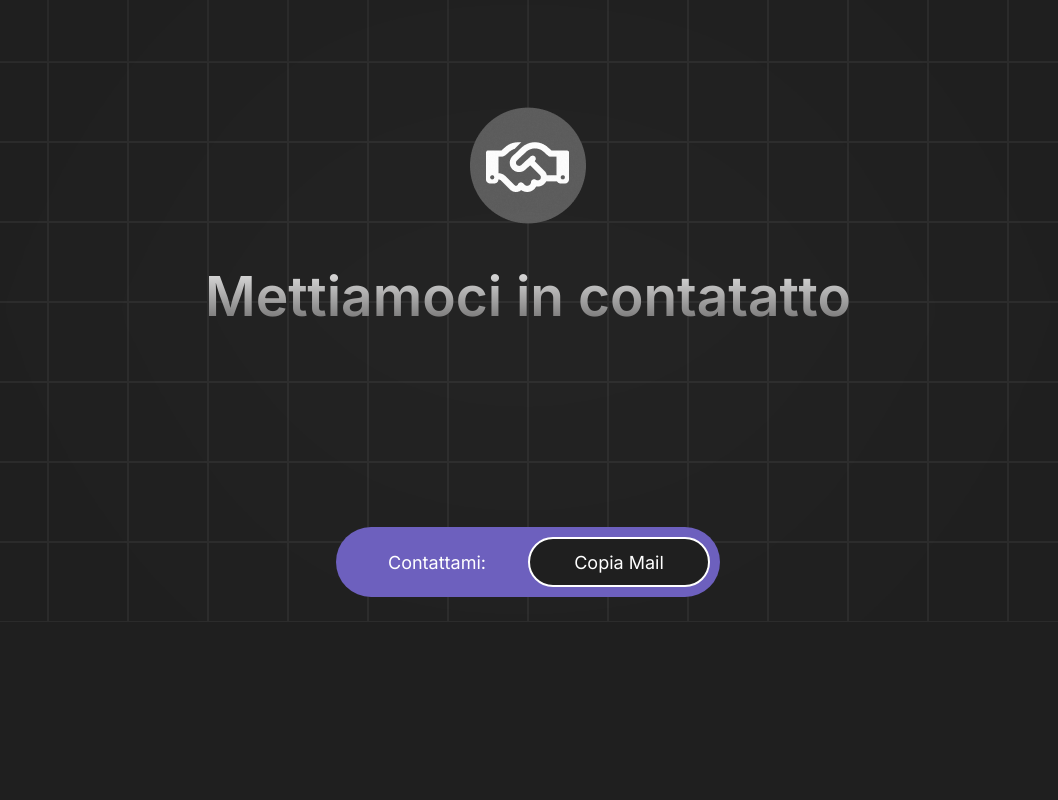
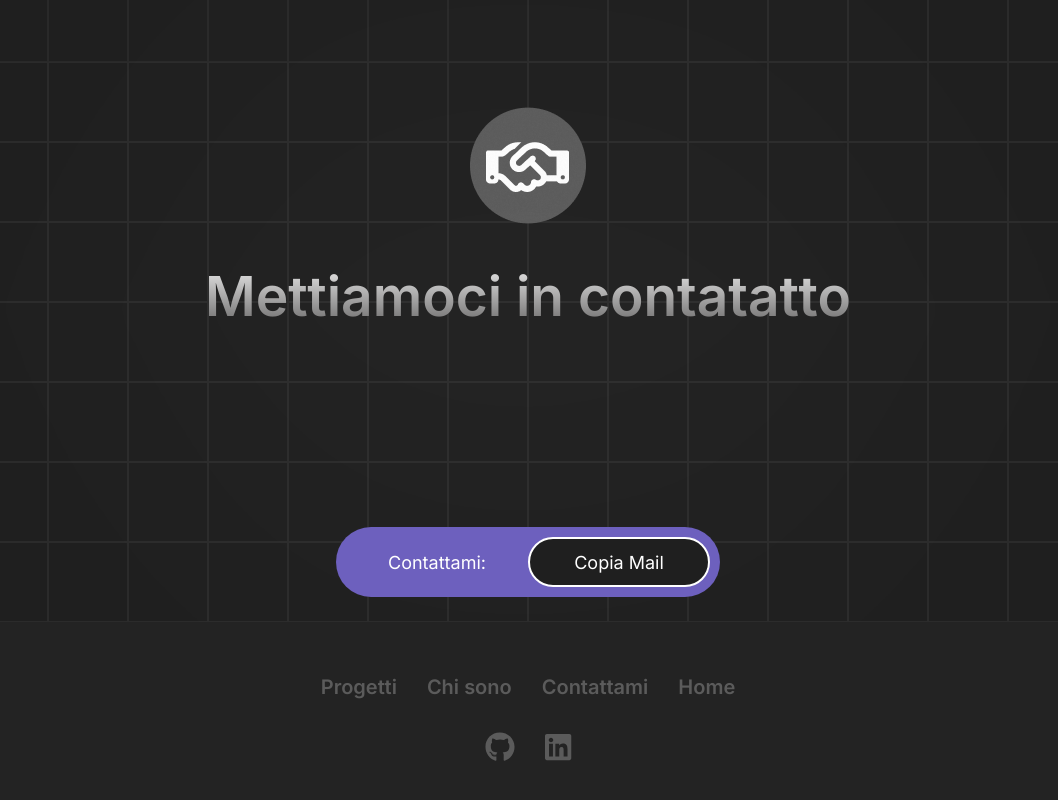
Before and after one commit to giacomofigus/portfolio, a Vue app: page / in a window 1280 px wide. Shown: the part 2578-3378 px from the top of the page, without its empty margins (112-1170 px from the left). Before the commit the page ends 3200 px from the top, so only its background shows below. Built offline with nearby package versions, Linux system fonts and the light colour scheme.

Commit message:
feat: footer

```diff
--- a/src/components/AppFooter.vue
+++ b/src/components/AppFooter.vue
@@ -1,12 +1,60 @@
 <script>
-
+    export default{
+        name: "AppFooter"
+    }
 </script>
 
 <template>
+    <div class="footer">
+        <ul>
+            <li>
+                <a href="#progetti">Progetti</a>
+            </li>
+            <li>
+                <a href="#chi-sono">Chi sono</a>
+            </li>
+            <li>
+                <a href="#contattami">Contattami</a>
+            </li>
+            <li>Home</li>
+        </ul>
 
-
+        <div>
+            <a href="https://github.com/giacomofigus">
+                <fa class="icon" :icon="['fab', 'github']" />
+            </a>
+            <a href="https://github.com/giacomofigus">
+                <fa class="icon" :icon="['fab', 'linkedin']" />
+            </a>
+        </div>
+    </div>
 </template>
 
-<style scoped>
+<style lang="scss" scoped>
+    .footer{
+        background-color: #232323;
+        color: #5B5B5B;
+        display: flex;
+        flex-direction: column;
+        align-items: center;
+        justify-content: center;
+        font-size: 20px;
+        font-weight: 600;
+        padding-block: 50px;
 
+        ul{
+            display: flex;
+            gap: 30px;
+            margin-bottom: 30px;
+        }
+
+        div{
+            display: flex;
+            gap: 30px;
+
+            .icon{
+                font-size: 30px;
+            }
+        }
+    }
 </style>
```
